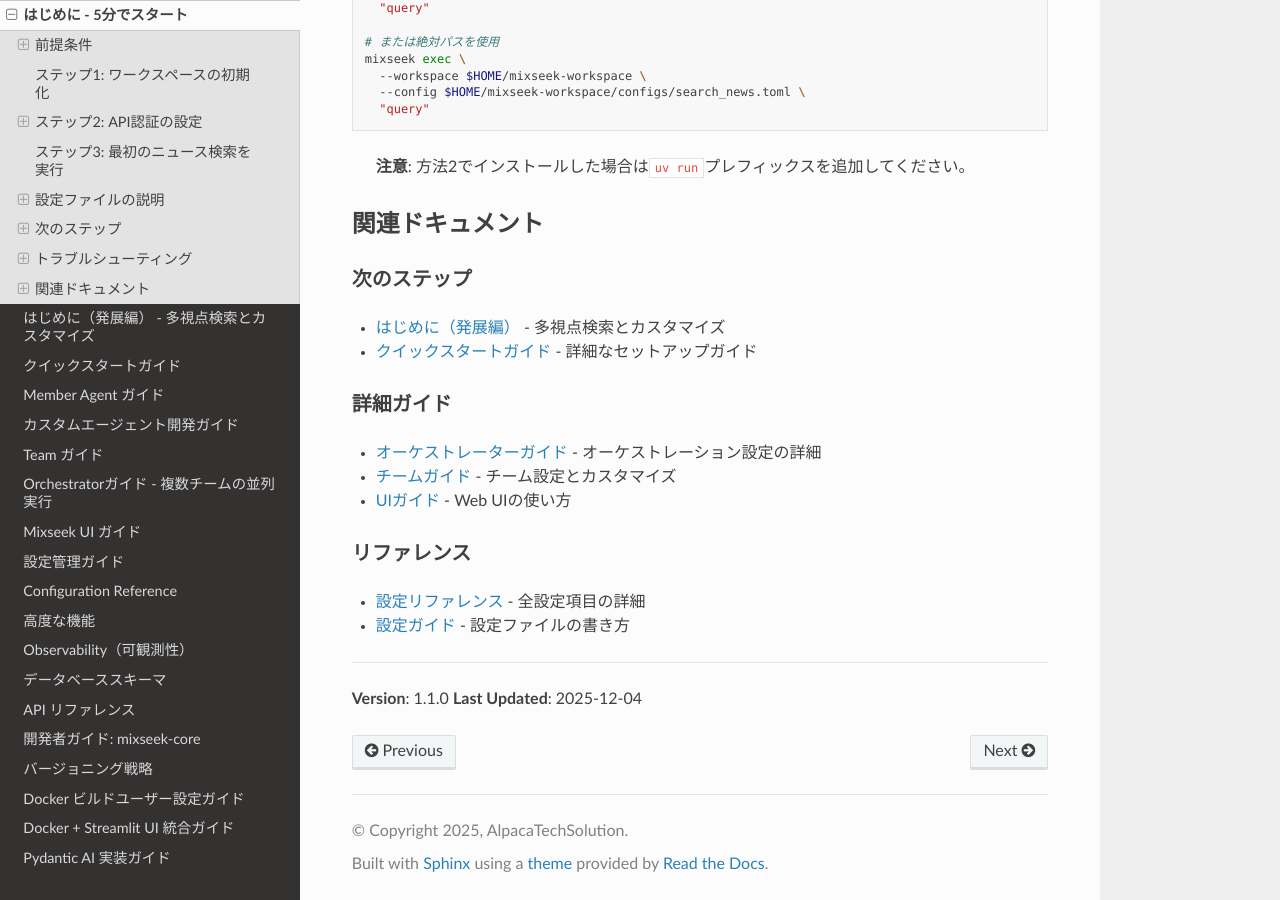
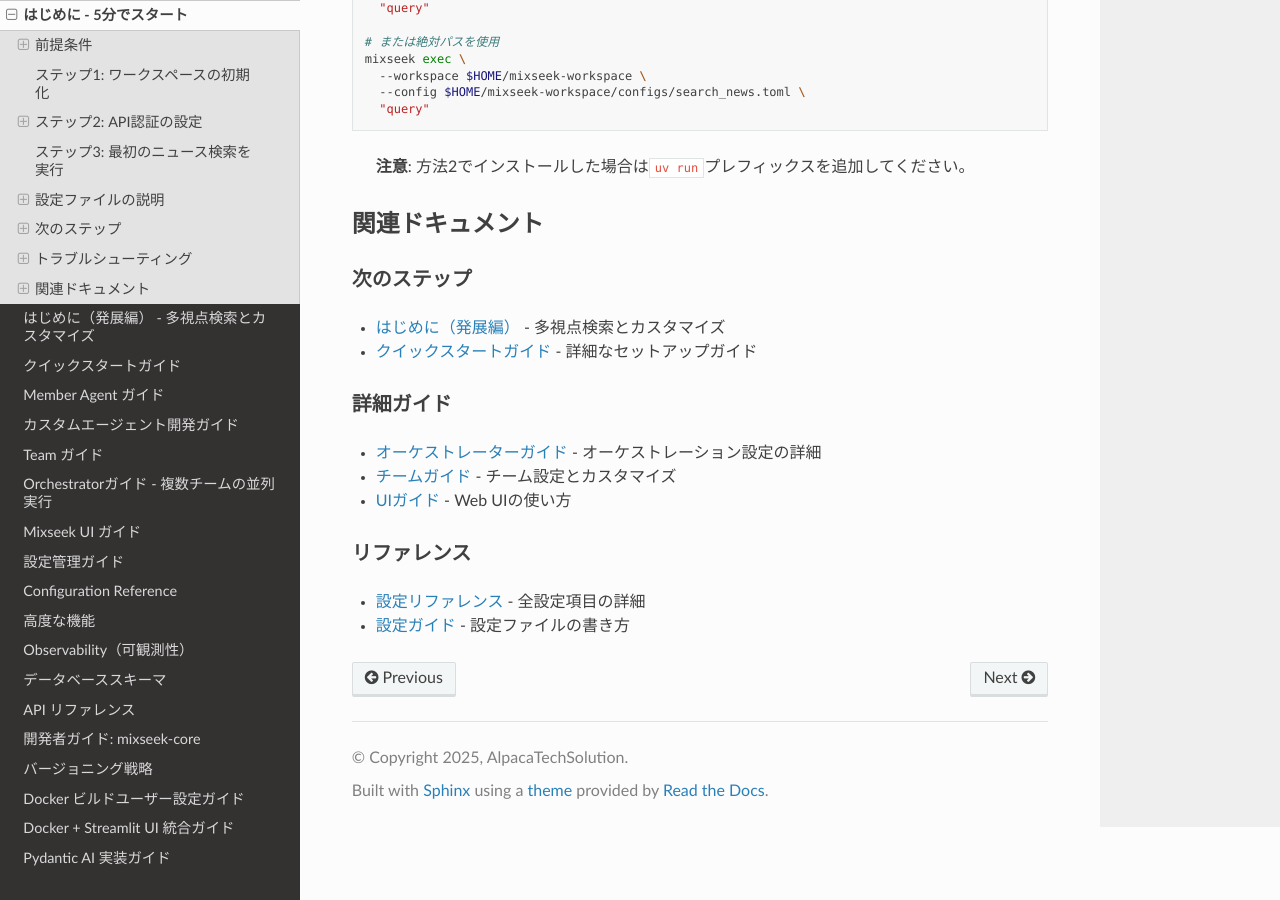
Before and after one commit to mixseek/mixseek-core, a Sphinx documentation site: the page built from docs/getting-started.md, in a window 1280 px wide and 900 px high, scrolled down 5264 px. Built offline with Sphinx 7.4.7 and the Read the Docs theme 3.1.0, drawn with Linux system fonts in a browser that asks for light colours.

Commit message:
docs: 「はじめに - 5分でスタート」ページからバージョン及び更新日を削除

```diff
--- a/docs/getting-started.md
+++ b/docs/getting-started.md
@@ -256,8 +256,3 @@
 ### リファレンス
 - [設定リファレンス](./configuration-reference.md) - 全設定項目の詳細
 - [設定ガイド](./configuration-guide.md) - 設定ファイルの書き方
-
----
-
-**Version**: 1.1.0
-**Last Updated**: 2025-12-04
```
